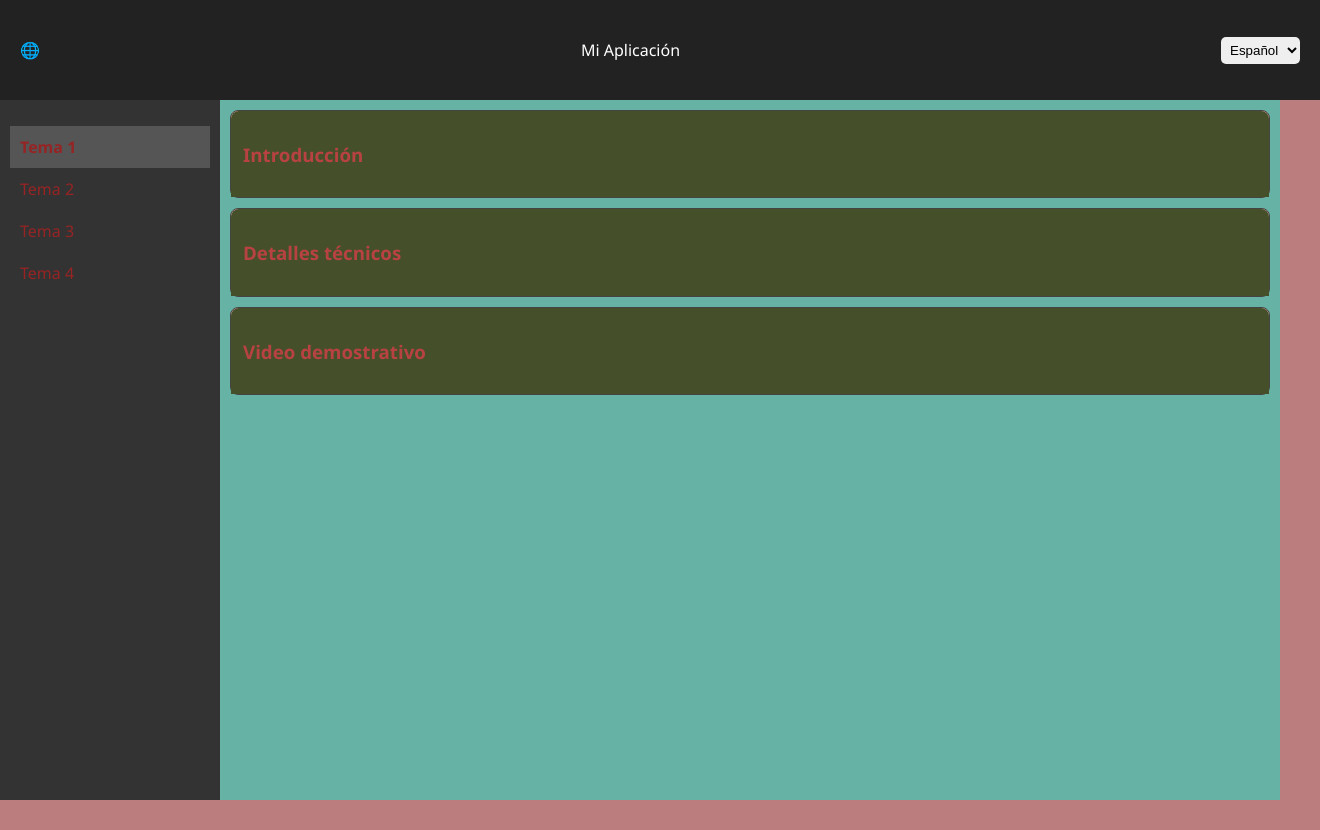
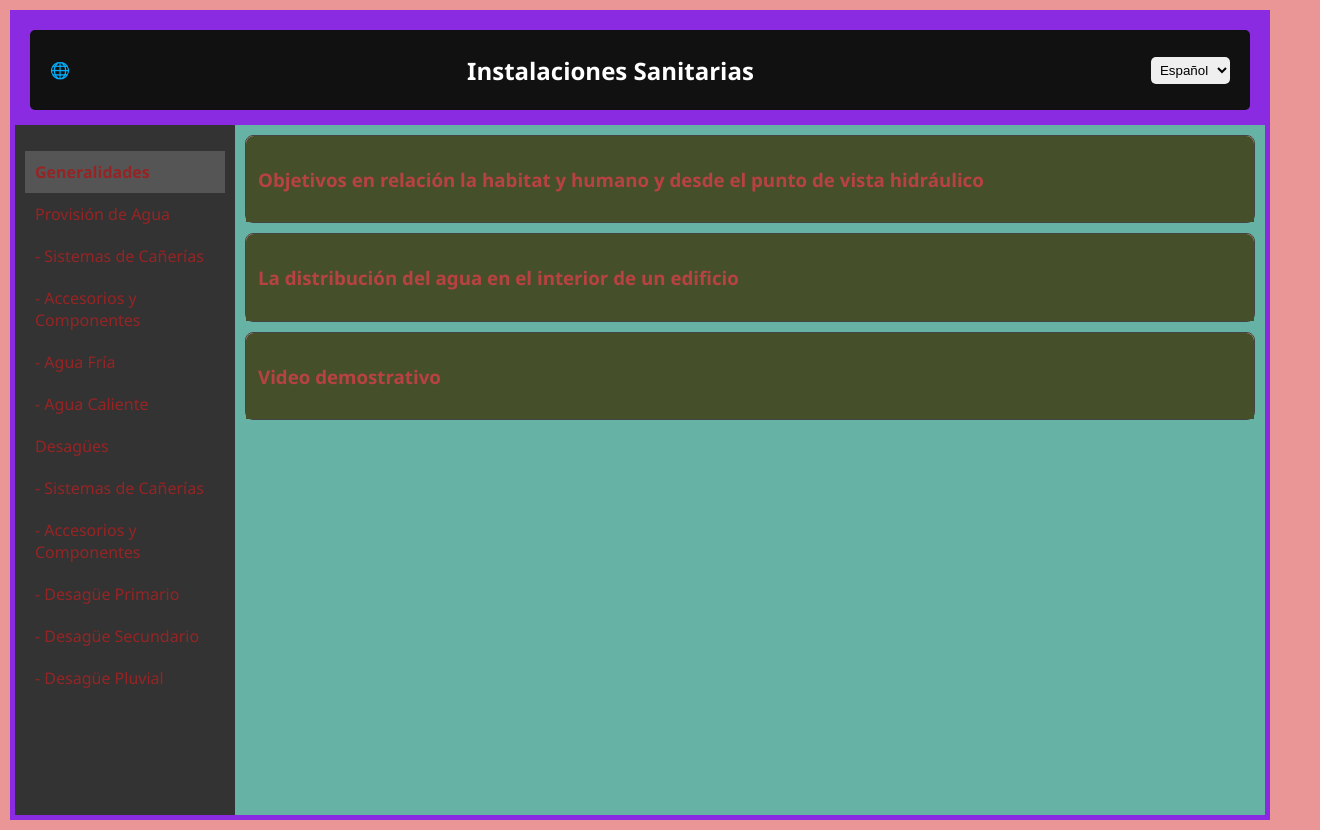
Before and after one commit to jonahsly/binstallations, a React (Create React App) app: page / in a window 1280 px wide. Shown: the whole page, 1320 px wide, since content can reach past the window. Before the commit the page ends 800 px from the top, so only its background shows below. Built offline with nearby package versions, Linux system fonts and the light colour scheme.

Commit message:
CONTENT_v1.0

```diff
--- a/src/components/LeftSideBar/LeftSideBar.jsx
+++ b/src/components/LeftSideBar/LeftSideBar.jsx
@@ -1,14 +1,24 @@
 import { useAppContext } from '../../context/AppContext';
+import { useLanguage } from "../../context/LanguageContext";
 import './LeftSideBar.css';
 
 const themes = [
-  { id: 'tema1', label: 'Tema 1' },
-  { id: 'tema2', label: 'Tema 2' },
-  { id: 'tema3', label: 'Tema 3' },
-  { id: 'tema4', label: 'Tema 4' },
+  { id: 'tema1', label: 'Generalidades' },
+  { id: 'tema2', label: 'Provisión de Agua' },
+  { id: 'tema3', label: '- Sistemas de Cañerías' },
+  { id: 'tema4', label: '- Accesorios y Componentes' },
+  { id: 'tema5', label: '- Agua Fría' },
+  { id: 'tema6', label: '- Agua Caliente' },
+  { id: 'tema7', label: 'Desagües' },
+  { id: 'tema8', label: '- Sistemas de Cañerías' },
+  { id: 'tema9', label: '- Accesorios y Componentes' },
+  { id: 'tema10', label: '- Desagüe Primario' },
+  { id: 'tema11', label: '- Desagüe Secundario' },
+  { id: 'tema12', label: '- Desagüe Pluvial' },
 ];
 
 const LeftSidebar = () => {
+  //const { t } = useLanguage();
   const { selectedTheme, setSelectedTheme } = useAppContext();
 
   return (
@@ -20,6 +30,8 @@ const LeftSidebar = () => {
             className={selectedTheme === theme.id ? 'active' : ''}
             onClick={() => setSelectedTheme(theme.id)}
           >
+            {/*{ t (theme.label)}*/}
+
             {theme.label}
           </li>
         ))}
--- a/src/components/MainContent/MainContent.jsx
+++ b/src/components/MainContent/MainContent.jsx
@@ -32,8 +32,11 @@ const getSectionsByTheme = (theme) => {
   switch (theme) {
     case 'tema1':
       return [
-        { title: 'Introducción', content: <p>Contenido introductorio.</p> },
-        { title: 'Detalles técnicos', content: <img src="https://via.placeholder.com/400x200" alt="imagen" /> },
+        { title: 'Objetivos en relación la habitat y humano y desde el punto de vista hidráulico',
+          content: <p>Contenido introductorio.</p>
+        },
+        { title: 'La distribución del agua en el interior de un edificio',
+          content: <img src="https://via.placeholder.com/400x200" alt="imagen" /> },
         { title: 'Video demostrativo', content: <video controls src="https://www.w3schools.com/html/mov_bbb.mp4" width="400" /> },
       ];
     case 'tema2':
--- a/src/components/NavBar/NavBar.jsx
+++ /dev/null
@@ -1,24 +0,0 @@
-import { useAppContext } from '../../context/AppContext';
-import './NavBar.css';
-
-const Navbar = () => {
-  const { language, setLanguage } = useAppContext();
-
-  return (
-    <nav className="navbar">
-      <div className="navbar-logo">🌐</div>
-      <div className="navbar-title">Mi Aplicación</div>
-      <select
-        className="language-selector"
-        value={language}
-        onChange={(e) => setLanguage(e.target.value)}
-      >
-        <option value="es">Español</option>
-        <option value="en">English</option>
-        <option value="ar">العربية</option>
-      </select>
-    </nav>
-  );
-};
-
-export default Navbar;
--- a/src/components/NavBar/NavBar.css
+++ b/src/components/Navbar/Navbar.css
@@ -1,12 +1,12 @@
 .navbar {
-  width: 100%;
-  height: 10%;
+  height: 7.5%;
   display: flex;
   justify-content: space-between;
   align-items: center;
-  background-color: #222;
+  background-color: #111111;
   padding: 10px 20px;
-  color: white;
+  border-radius: 5px;
+  margin: 15px;
 }
 
 .language-selector {
@@ -14,3 +14,10 @@
   border-radius: 5px;
   border: none;
 }
+
+.navbar-title {
+  font-size: 1.5rem;
+  font-weight: 800;
+  color: white;
+
+}
--- /dev/null
+++ b/src/components/Navbar/Navbar.jsx
@@ -0,0 +1,23 @@
+import { useLanguage } from '../../context/LanguageContext';
+import './Navbar.css';
+
+const Navbar = () => {
+  //const { language, setLanguage, t } = useLanguage();
+
+  return (
+    <nav className="navbar">
+      <div className="navbar-logo">🌐</div>
+      <div className="navbar-title">{"Instalaciones Sanitarias"}</div>
+      <select
+        className="language-selector"
+        /*value={language}*/
+        /*onChange={(e) => setLanguage(e.target.value)}*/
+      >
+        <option value="es">Español</option>
+        <option value="en">English</option>
+      </select>
+    </nav>
+  );
+};
+
+export default Navbar;
--- /dev/null
+++ b/src/context/LanguageContext.jsx
@@ -0,0 +1,22 @@
+import React, { createContext, useState, useContext } from "react";
+import en from "../translations/en.json";
+import es from "../translations/es.json";
+//import ar from "../translations/ar.json";
+
+const languages = { en, es  };
+
+const LanguageContext = createContext();
+
+export const LanguageProvider = ({ children }) => {
+  const [language, setLanguage] = useState("es");
+
+  const t = (key) => languages[language][key] || key;
+
+  return (
+    <LanguageContext.Provider value={{ language, setLanguage, t }}>
+      {children}
+    </LanguageContext.Provider>
+  );
+};
+
+export const useLanguage = () => useContext(LanguageContext);
--- a/src/layout/AppLayout.css
+++ b/src/layout/AppLayout.css
@@ -3,11 +3,13 @@
     flex-direction: column;
     height: 100vh;
     background-color: blueviolet;
+    margin: 10px;
+    padding: 5px;
   }
 
   .main-area {
     display: flex;
     flex: 1;
     overflow: hidden;
-    background-color: aliceblue;
+    background-color: rgb(11, 112, 201);
   }
--- a/src/layout/AppLayout.jsx
+++ b/src/layout/AppLayout.jsx
@@ -1,4 +1,4 @@
-import NavBar from '../components/NavBar/NavBar';
+import Navbar from '../components/Navbar/Navbar';
 import LeftSideBar from '../components/LeftSideBar/LeftSideBar';
 import MainContent from '../components/MainContent/MainContent';
 import "./AppLayout.css";
@@ -6,7 +6,7 @@ import "./AppLayout.css";
 const AppLayout = () => {
   return (
     <div className="app-layout">
-      <NavBar />
+      <Navbar />
       <div className="main-area">
         <LeftSideBar />
         <MainContent />
--- a/src/styles/global.css
+++ b/src/styles/global.css
@@ -1,6 +1,6 @@
 body {
   margin: 0;
   font-family: 'Segoe UI', sans-serif;
-  background-color: #bb7d7d;
+  background-color: #eb9696;
   color: #972424;
 }
--- /dev/null
+++ b/src/translations/ar.json
@@ -0,0 +1,10 @@
+{
+    "title": "تطبيقي على الويب",
+    "menuOption1": "الرئيسية",
+    "menuOption2": "المشاريع",
+    "menuOption3": "الخدمات",
+    "menuOption4": "الاتصال",
+    "section1Title": "عن الشركة",
+    "section2Title": "المعرض",
+    "section3Title": "الفيديوهات"
+  }
--- /dev/null
+++ b/src/translations/en.json
@@ -0,0 +1,10 @@
+{
+    "title": "My Web App",
+    "menuOption1": "Home",
+    "menuOption2": "Projects",
+    "menuOption3": "Services",
+    "menuOption4": "Contact",
+    "section1Title": "About Us",
+    "section2Title": "Gallery",
+    "section3Title": "Videos"
+  }
--- /dev/null
+++ b/src/translations/es.json
@@ -0,0 +1,10 @@
+{
+    "title": "Instalaciones Sanitarias",
+    "menuOption1": "Inicio",
+    "menuOption2": "Proyectos",
+    "menuOption3": "Servicios",
+    "menuOption4": "Contacto",
+    "section1Title": "Sobre Nosotros",
+    "section2Title": "Galería",
+    "section3Title": "Videos"
+  }
```
